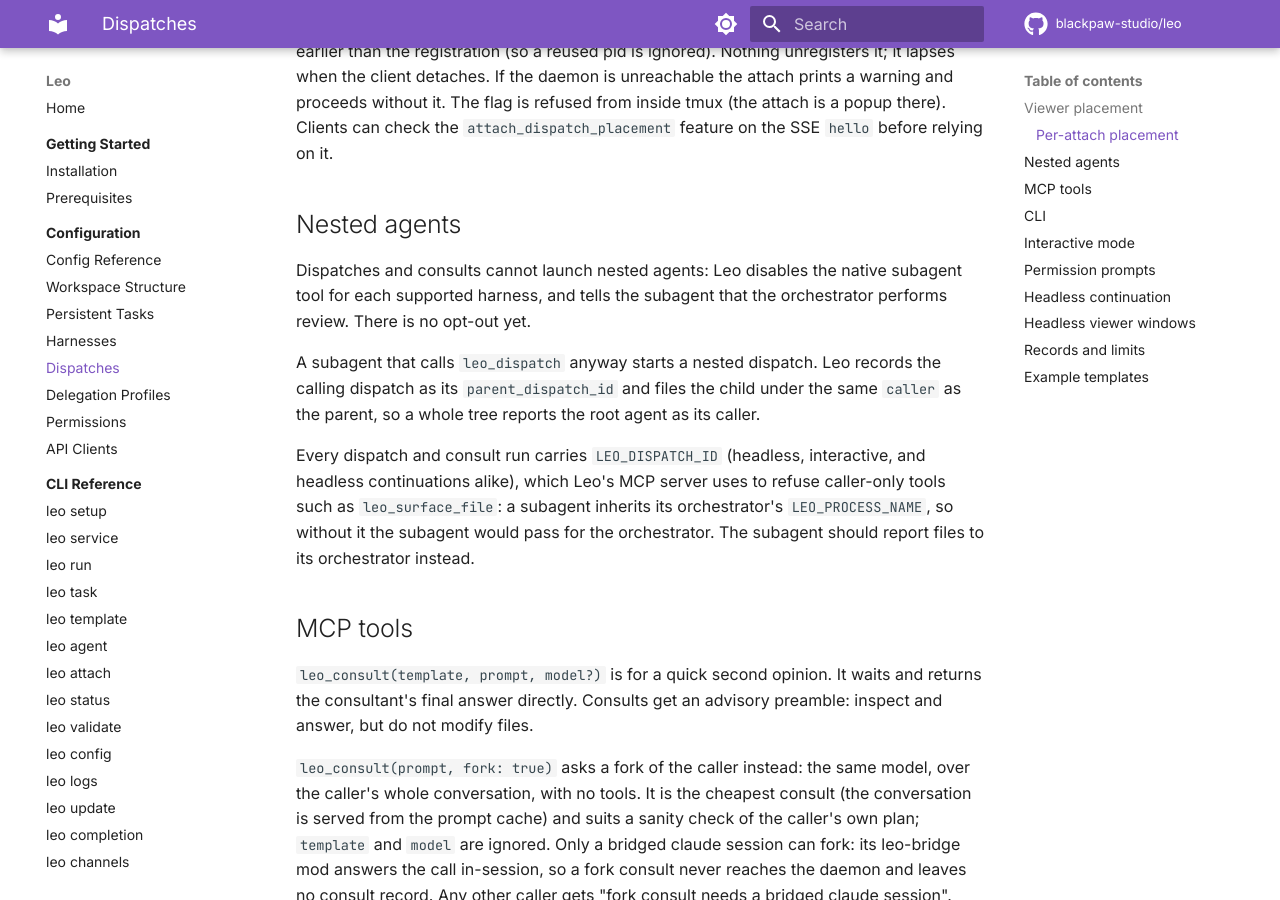
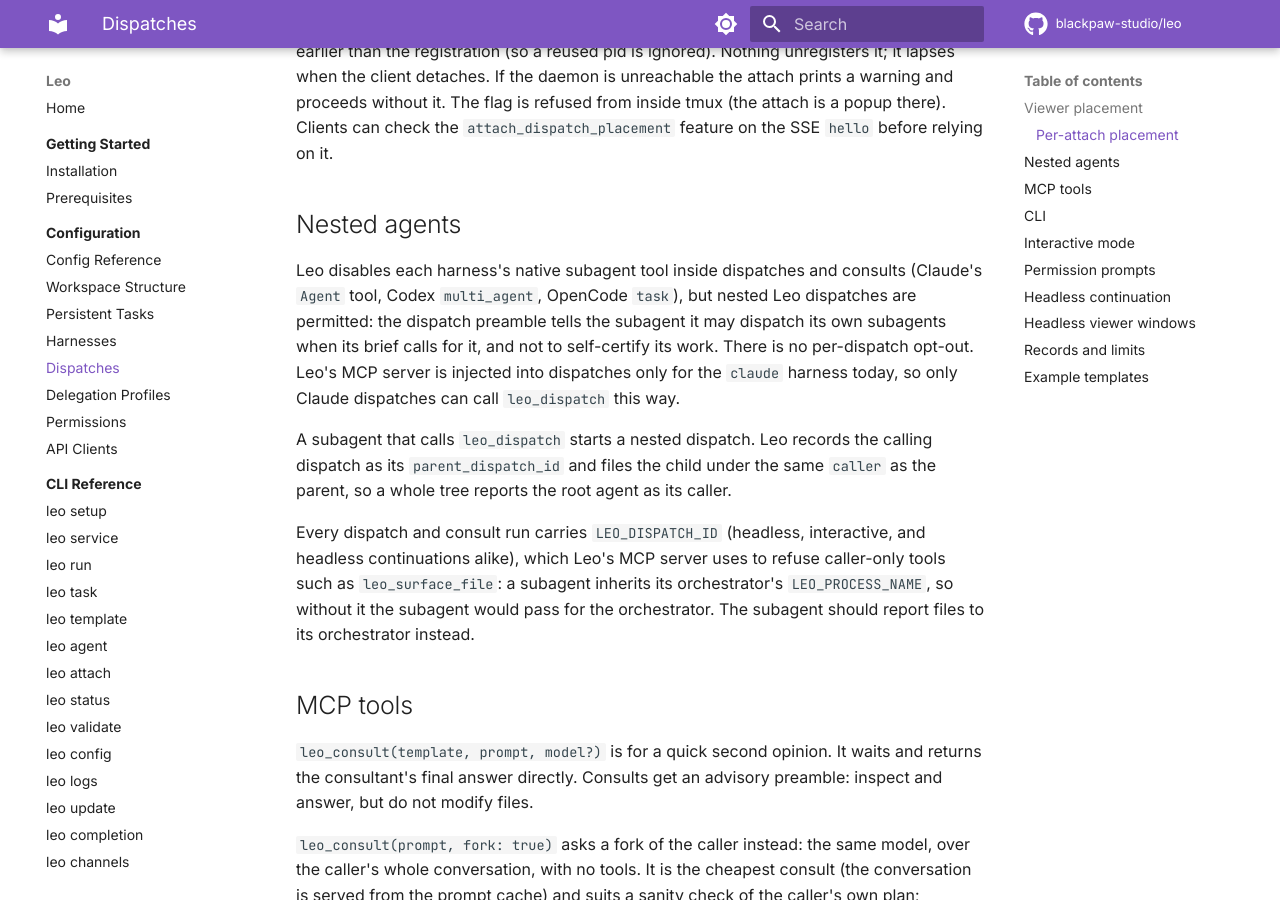
Before and after one commit to blackpaw-studio/leo, an MkDocs documentation site: the page built from docs/configuration/dispatches.md, in a window 1280 px wide and 900 px high, scrolled down 1268 px. Built offline with MkDocs 1.6.1 and Material for MkDocs 9.7.7, drawn with Linux system fonts in a browser that asks for light colours; comment, search, counter and statistics services are not loaded.

Commit message:
fix: allow nested leo dispatches from subagents (#241)
* fix: allow dispatched subagents to dispatch their own subagents

Drop the "do not spawn agents or run your own code review" line from the
dispatch preamble; keep the orchestrator-reviews / no-self-certify guidance.

* docs: document nested leo_dispatch; assert nesting permission in preamble test

```diff
--- a/docs/configuration/dispatches.md
+++ b/docs/configuration/dispatches.md
@@ -58,14 +58,17 @@ refused from inside tmux (the attach is a popup there). Clients can check the
 
 ## Nested agents
 
-Dispatches and consults cannot launch nested agents: Leo disables the native
-subagent tool for each supported harness, and tells the subagent that the
-orchestrator performs review. There is no opt-out yet.
+Leo disables each harness's native subagent tool inside dispatches and
+consults (Claude's `Agent` tool, Codex `multi_agent`, OpenCode `task`), but
+nested Leo dispatches are permitted: the dispatch preamble tells the subagent
+it may dispatch its own subagents when its brief calls for it, and not to
+self-certify its work. There is no per-dispatch opt-out. Leo's MCP server is
+injected into dispatches only for the `claude` harness today, so only Claude
+dispatches can call `leo_dispatch` this way.
 
-A subagent that calls `leo_dispatch` anyway starts a nested dispatch. Leo
-records the calling dispatch as its `parent_dispatch_id` and files the child
-under the same `caller` as the parent, so a whole tree reports the root agent
-as its caller.
+A subagent that calls `leo_dispatch` starts a nested dispatch. Leo records the
+calling dispatch as its `parent_dispatch_id` and files the child under the same
+`caller` as the parent, so a whole tree reports the root agent as its caller.
 
 Every dispatch and consult run carries `LEO_DISPATCH_ID` (headless, interactive,
 and headless continuations alike), which Leo's MCP server uses to refuse
```
Also changed, not shown: docs/specs/2026-09-15-dispatch-parity.md (+1 -1 lines), 4 other files.
